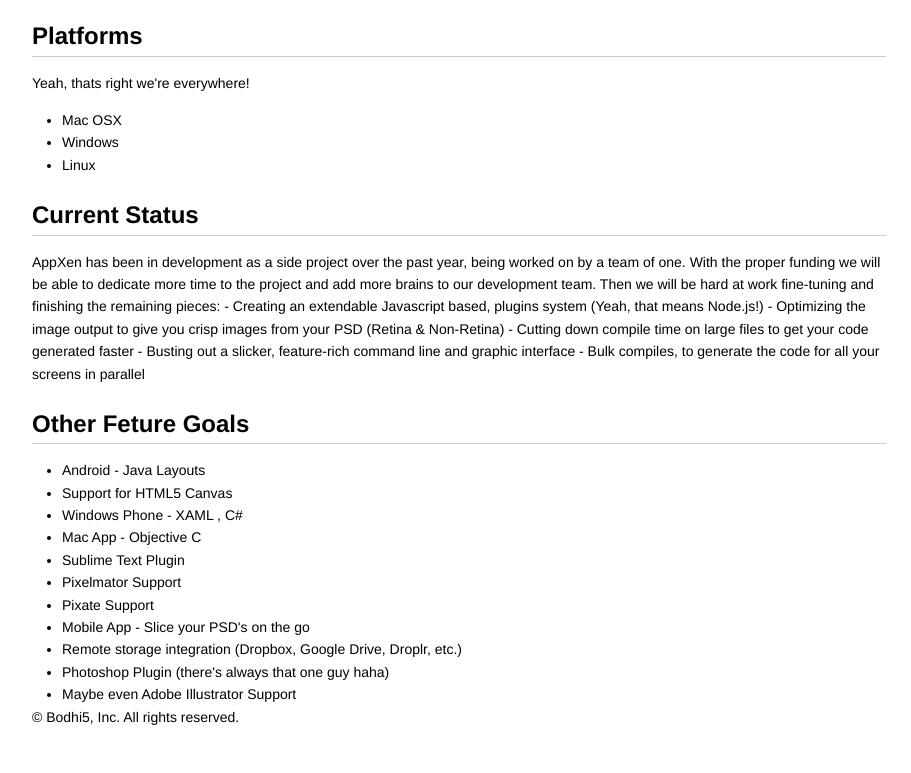
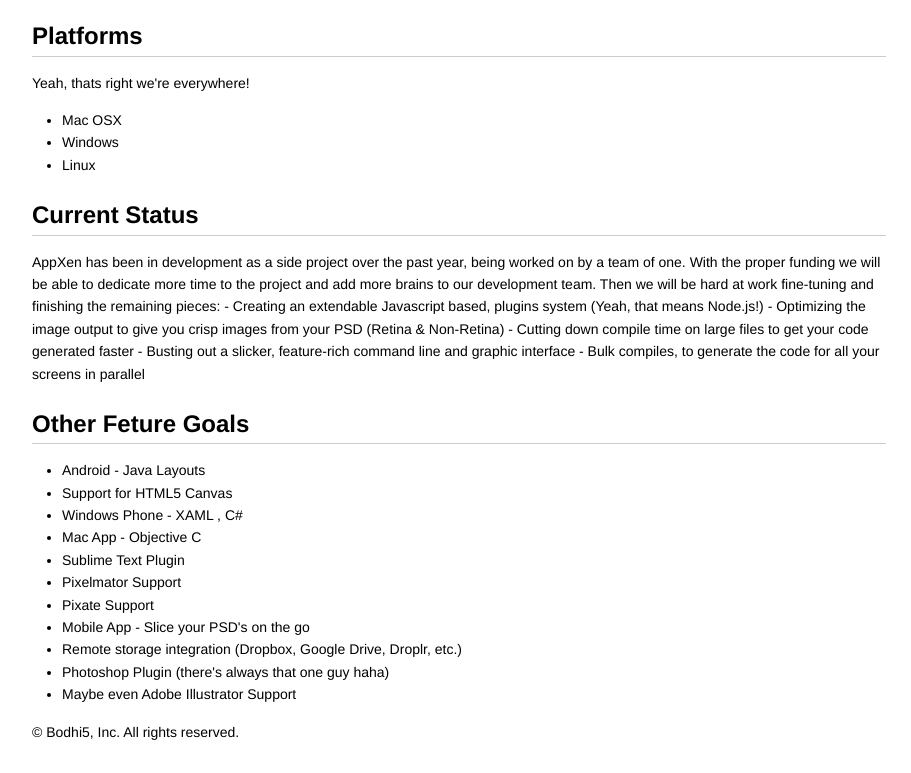
Before and after one commit to juliusav/appxen.github.com, a plain HTML site: page index.html in a window 1280 px wide. Shown: the part 2596-3369 px from the top of the page, without its empty margins (181-1092 px from the left). Drawn offline with nearby package versions, Linux system fonts and the light colour scheme; some packages are replaced by stand-ins of ours.

Commit message:
add copyright

```diff
--- a/index.html
+++ b/index.html
@@ -410,6 +410,7 @@ sup {
 <li>Photoshop Plugin (there's always that one guy haha)</li>
 <li>Maybe even Adobe Illustrator Support</li>
 </ul>
-© Bodhi5, Inc. All rights reserved.
+
+<p>© Bodhi5, Inc. All rights reserved.</p>
 </body>
 </html>
```
